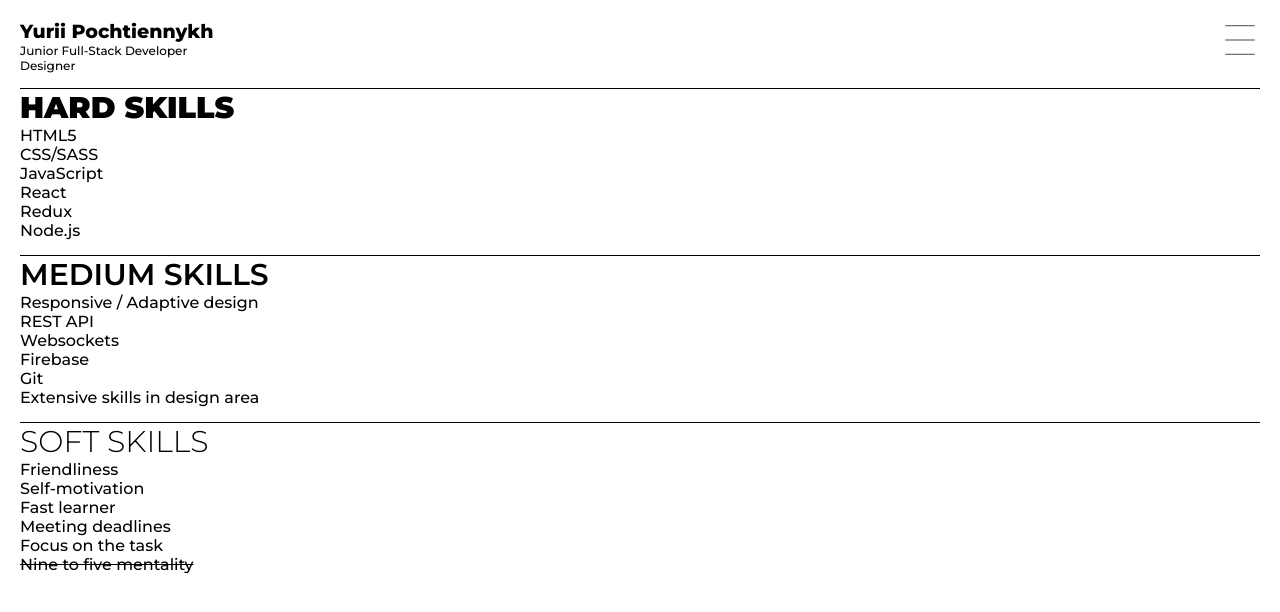
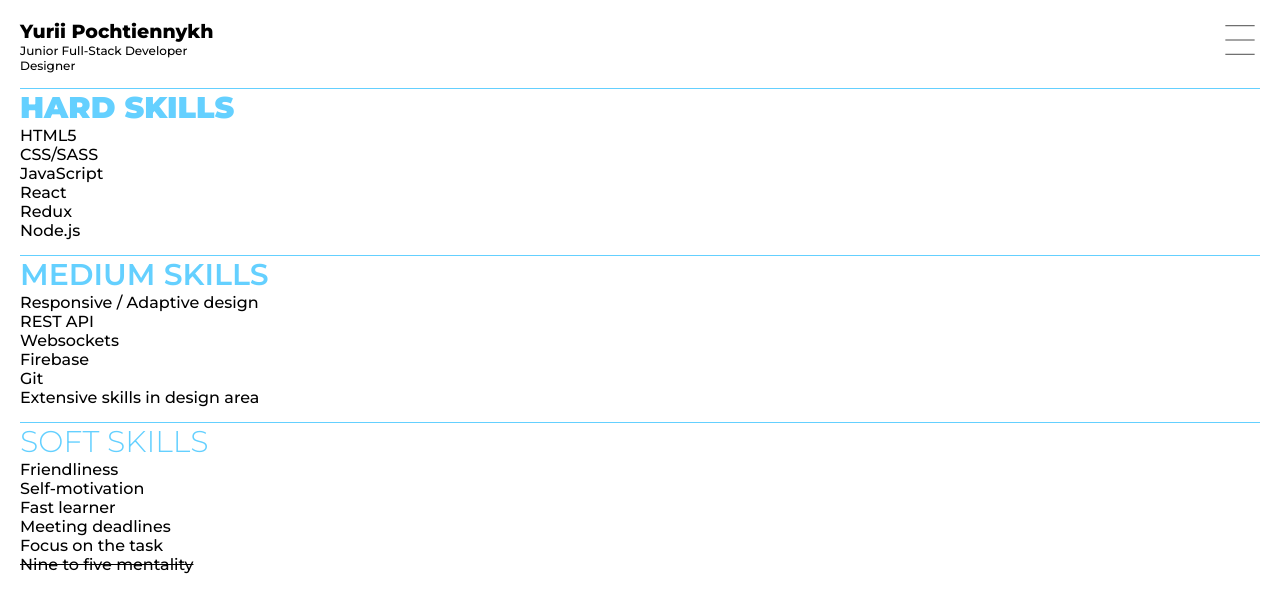
Before and after one commit to ukrwebprom/telegram-bot-web-app, a React (Create React App) app: page /skills in a window 1280 px wide. Shown: the top 612 px of the page. Built offline with nearby package versions, Linux system fonts and the light colour scheme.

Commit message:
skill upd

```diff
--- a/src/pages/Skills/skills.css
+++ b/src/pages/Skills/skills.css
@@ -1,7 +1,8 @@
 .skills h2 {
   text-transform: uppercase;
   font-size: 30px;
-  border-top: 1px solid black;
+  border-top: 1px solid #64D0FF;
+  color: #64D0FF;
 }
 .skills ul {
   list-style: none;
--- a/src/pages/Skills/skills.scss
+++ b/src/pages/Skills/skills.scss
@@ -2,7 +2,8 @@
     & h2 {
         text-transform: uppercase;
         font-size: 30px;
-        border-top: 1px solid black;
+        border-top: 1px solid #64D0FF;
+        color:#64D0FF
     }
     & ul {
         list-style: none;
```
Also changed, not shown: 1 other file (tests, documents, lock files or other folders).
